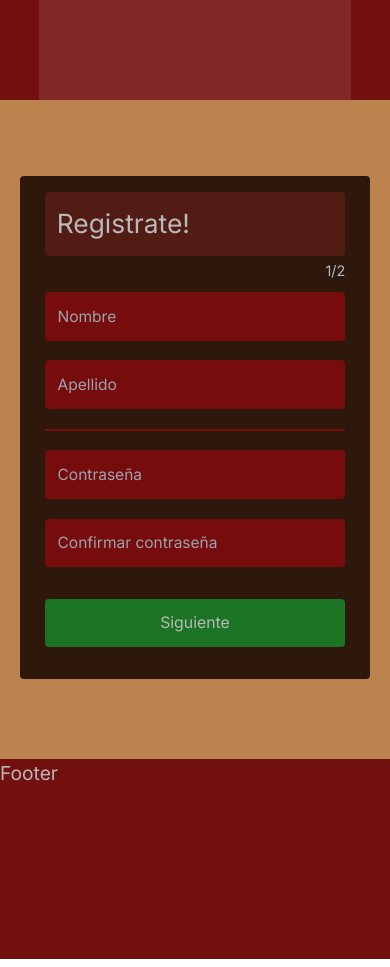
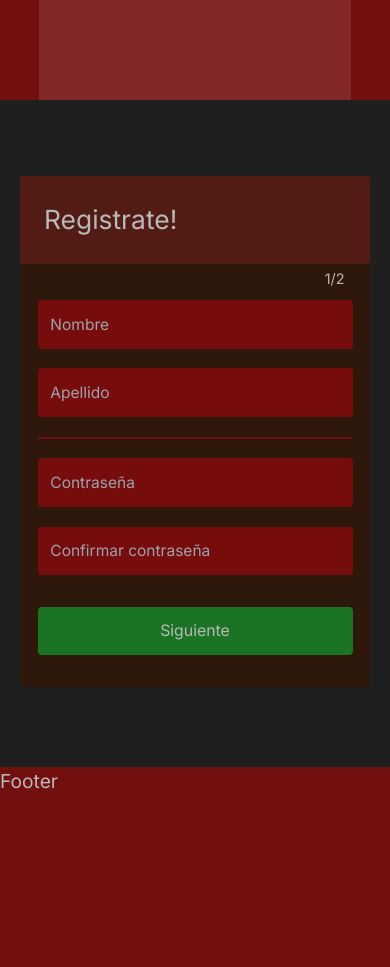
Before and after one commit to AlanTyping/school-frontend, a Next.js app: page /register in a window 390 px wide. Built offline with nearby package versions, Linux system fonts and the light colour scheme.

Commit message:
more responsive changes

```diff
--- a/src/app/register/page.jsx
+++ b/src/app/register/page.jsx
@@ -25,16 +25,16 @@ const Page = () => {
   }
 
   return (
-    <div className="h-[auto] min-h-[720px] w-full items-center justify-center flex flex-col bg-[#bc834f] text-[#b9b9b9] text-[1.2rem]">
+    <div className="h-[auto] min-h-[720px] w-full items-center justify-center flex flex-col bg-[#1f1f1f] text-[#b9b9b9] text-[1.2rem]">
       <GeneralHeader />
 
       <div className="mb-20 w-full flex items-start justify-center lg:h-[100vh]">
-        <div id="form-container" className="h-[auto] w-[95%] max-w-[350px] 2xl:max-w-[20vw] pb-8 pt-2 p-2 mt-[9vh] flex flex-col items-center rounded bg-[#2e180b]">
+        <div id="form-container" className="h-[auto] w-[95%] max-w-[350px] 2xl:max-w-[20vw] pb-8 mt-[9vh] flex flex-col items-center rounded bg-[#2e180b]">
 
-          <div id="register-title" className="w-[90%] mt-2 p-3 flex row justify-start text-[1.65rem] items-center bg-[#521c15] rounded">
+          <div id="register-title" className="w-full p-6 flex row justify-start text-[1.65rem] items-center bg-[#521c15] rounded">
             <h1>Registrate!</h1>
           </div>
-          <div id="text-counter" className="w-[90%] mt-1 h-auto flex items-center justify-end text-[0.9rem]">
+          <div id="text-counter" className="w-[90%] mt-1 px-2 h-auto flex items-center justify-end text-[0.9rem]">
             <h2>{secondForm ? '2' : '1'}/2</h2>
           </div>
 
--- a/src/app/register/registerPage.css
+++ b/src/app/register/registerPage.css
@@ -1,9 +1,9 @@
 @media(min-width: 1700px) {
     #text-counter {
-        font-size: 1.9vh;
+        font-size: 2vh;
+        margin: 0.5vh;
     }
     #form-container {
-        padding-top: 2vh;
         padding-bottom: 3vh;
         border-radius: 1rem;
     }
@@ -12,8 +12,9 @@
     }
 
     #register-title {
-        padding: 2vh;
-        height: 8vh;
-        font-size: 2.3vh;
+        border-radius: 1rem;
+        padding: 3vh;
+        height: 10vh;
+        font-size: 3vh;
     }
 }
```
